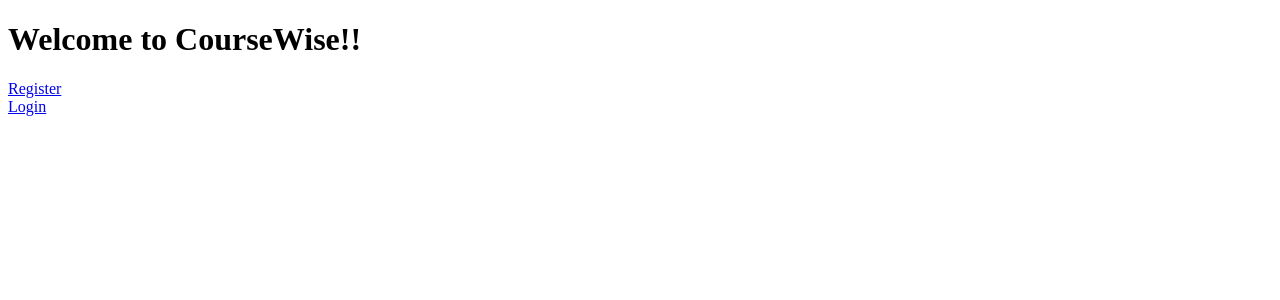
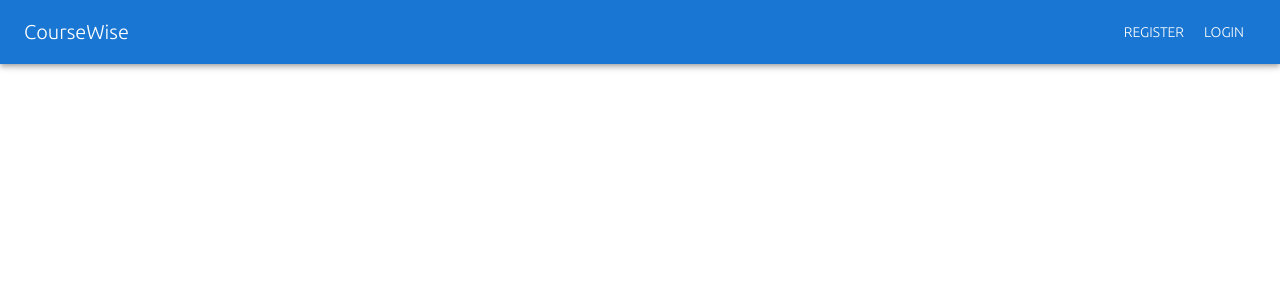
Before and after one commit to 100xDevs-hkirat/all-assignments, a React (Vite) app in the folder week-4/02-medium-course-selling-app-admin-dashboard/: page / in a window 1280 px wide. Shown: the top 300 px of the page. Built offline with nearby package versions, Linux system fonts and the light colour scheme.

Commit message:
w4-02: added header

```diff
--- a/week-4/02-medium-course-selling-app-admin-dashboard/src/App.jsx
+++ b/week-4/02-medium-course-selling-app-admin-dashboard/src/App.jsx
@@ -13,7 +13,7 @@
 
 const theme = createTheme({
     typography: {
-        fontFamily: 'Ubuntu, sans-serif ',
+        fontFamily: 'Ubuntu',
     }
 });
 
--- a/week-4/02-medium-course-selling-app-admin-dashboard/src/components/Landing.jsx
+++ b/week-4/02-medium-course-selling-app-admin-dashboard/src/components/Landing.jsx
@@ -1,16 +1,12 @@
-
-import React from "react";
+import Header from "../sub-components/Header";
 
 /// This is the landing page. You need to add a link to the login page here.
 /// Maybe also check from the backend if the user is already logged in and then show them a logout button
 /// Logging a user out is as simple as deleting the token from the local storage.
 function Landing() {
-    return <div>
-        <h1>Welcome to CourseWise!!</h1>
-        <a href="/register">Register</a>
-        <br/>
-        <a href="/login">Login</a>
-    </div>
+    return (
+        <Header/>
+    )
 }
 
 export default Landing;
--- a/week-4/02-medium-course-selling-app-admin-dashboard/src/index.css
+++ b/week-4/02-medium-course-selling-app-admin-dashboard/src/index.css
@@ -0,0 +1,3 @@
+body{
+    margin: 0;
+}
--- /dev/null
+++ b/week-4/02-medium-course-selling-app-admin-dashboard/src/sub-components/Header.jsx
@@ -0,0 +1,17 @@
+import { Box, AppBar, Toolbar, Typography, Button  } from '@mui/material';
+
+export default function Header() {
+    return (
+      <Box>
+        <AppBar position="static">
+        <Toolbar>
+          <Typography variant="h6" component="div" sx={{ flexGrow: 1 }}>
+          CourseWise
+          </Typography>
+          <Button href="/register" color="inherit">Register</Button>
+          <Button href="/login" color="inherit">Login</Button>
+        </Toolbar>
+      </AppBar>
+      </Box>
+    )
+}
```
